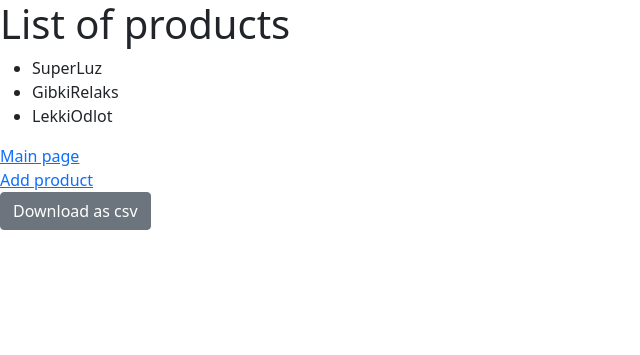
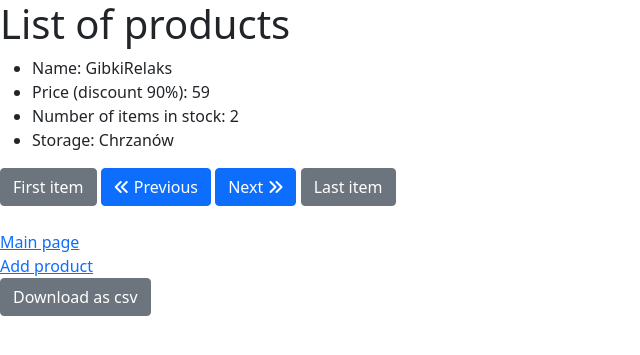
Before and after one commit to SzymonBuch/Rent_A_Chair, a Django app: page /product?page=2 in a window 1280 px wide. Shown: the top 355 px of the page, without its empty margins (0-640 px from the left). Run offline with Django 4.2, Linux system fonts and the light colour scheme; data comes from the database, SQL or seed files in the repository; parts of the project's set-up code (start-up, migrations or seed data) failed here and were passed over; some libraries are stand-ins or nearby versions.

Commit message:
Added paging

```diff
--- a/Rent_A_Chair/Rent_A_Chair_App/urls.py
+++ b/Rent_A_Chair/Rent_A_Chair_App/urls.py
@@ -8,6 +8,5 @@ urlpatterns = [
     path('product_csv', views.product_csv, name="product_csv"),
     path('new_worker',views.new_worker, name="new_worker"),
     path('new_storage',views.new_storage, name="new_storage"),
-    path()
 
 ]
--- a/Rent_A_Chair/website/templates/base.html
+++ b/Rent_A_Chair/website/templates/base.html
@@ -13,5 +13,6 @@
     {% endblock %}
 
     <script src="{% static 'website/js/bootstrap.bundle.min.js' %}"></script>
+    <script src="https://kit.fontawesome.com/027c1abfa5.js" crossorigin="anonymous"></script>
 </body>
 </html>
--- a/Rent_A_Chair/website/templates/website/index.html
+++ b/Rent_A_Chair/website/templates/website/index.html
@@ -3,6 +3,7 @@
 {% block title %}Tables list{% endblock %}
 
 {% block content %}
+<h3> Rent a chair <i class="fa-solid fa-chair"></i></h3>
     <h1>Existing tables</h1>
 
     <ol class="list-group list-group-numbered">
--- a/Rent_A_Chair/website/templates/website/product.html
+++ b/Rent_A_Chair/website/templates/website/product.html
@@ -6,11 +6,36 @@
     <h1>List of products</h1>
     <ul>
         {% for product in products %}
-            <li>
-                {{product.name}}
-            </li>
+        <li>
+            Name: {{product.name}}
+        </li>
+        <li>
+            Price (discount 90%): {{product.price}}
+        </li>
+        <li>
+            Number of items in stock: {{product.amount}}
+        </li>
+        <li>
+            Storage: {{product.storage_id.name}}
+        </li>
         {% endfor %}
     </ul>
+
+<div class="pagination">
+    <span class="step-links">
+
+        {% if products.has_previous %}
+            <a href="?page=1"class="btn btn-secondary">First item</a>
+            <a href="?page={{ products.previous_page_number }}"class="btn btn-primary"><i class="fa-solid fa-angles-left"></i> Previous</a>
+        {% endif %}
+        {% if products.has_next %}
+            <a href="?page={{ products.next_page_number }}" class="btn btn-primary">Next <i class="fa-solid fa-angles-right"></i></a>
+            <a href="?page={{ products.paginator.num_pages }}" class="btn btn-secondary">Last item</a>
+        {% endif %}
+        <br/><br/>
+    </span>
+</div>
+
     <a href="{% url 'index' %}">
         Main page
     </a>
--- a/Rent_A_Chair/website/views.py
+++ b/Rent_A_Chair/website/views.py
@@ -1,3 +1,4 @@
+from django.core.paginator import Paginator
 from django.http import FileResponse
 from django.shortcuts import render, redirect
 
@@ -17,7 +18,12 @@ def worker(request):
 
 
 def product(request):
-    return render(request, "website/product.html", {"products": Product.objects.all()})
+    products_list = Product.objects.all()
+    paginator = Paginator(products_list, 1)
+
+    page_number = request.GET.get("page")
+    products = paginator.get_page(page_number)
+    return render(request, "website/product.html", {"products": products})
 
 
 def return_image(response):
```
